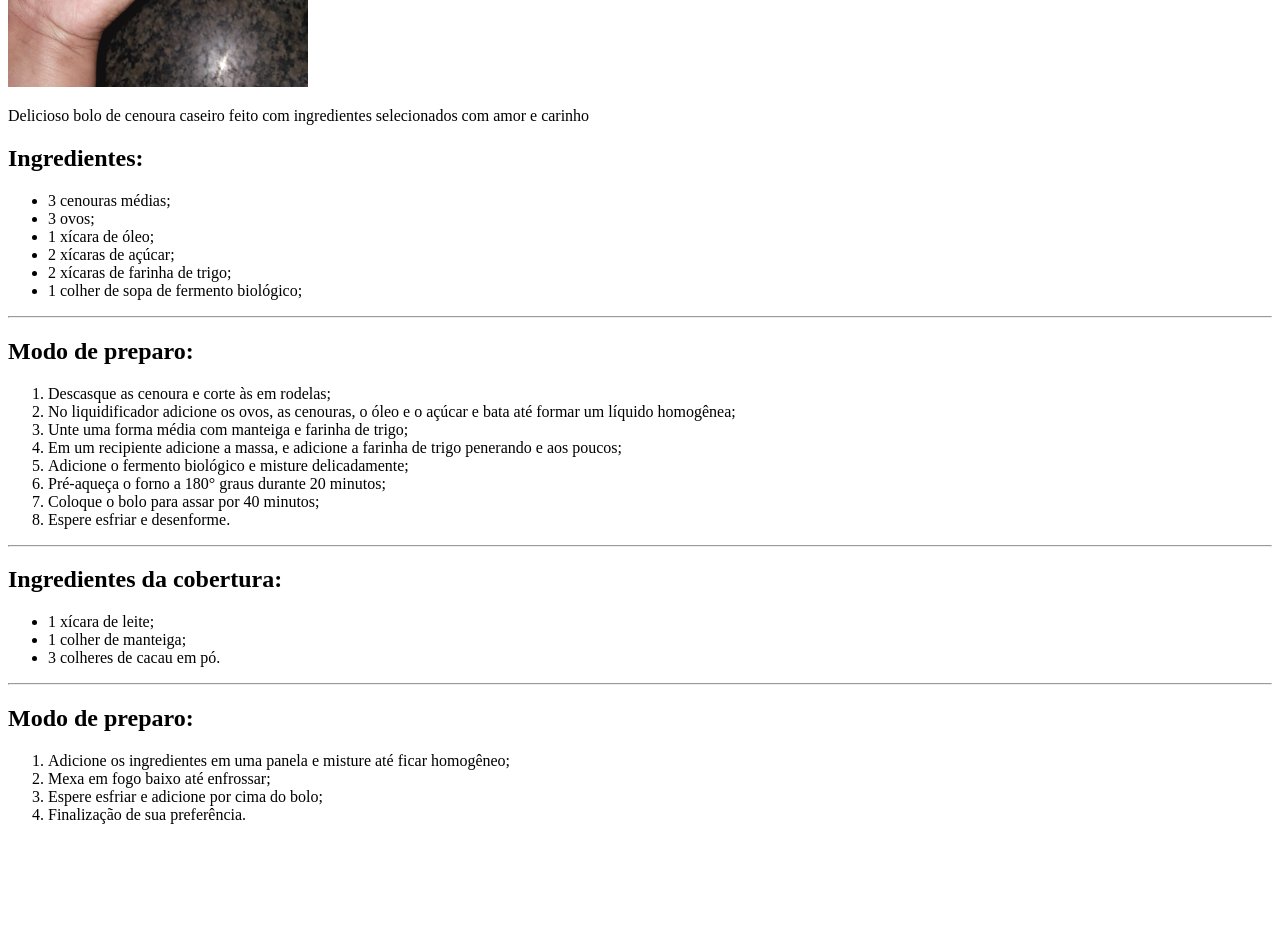
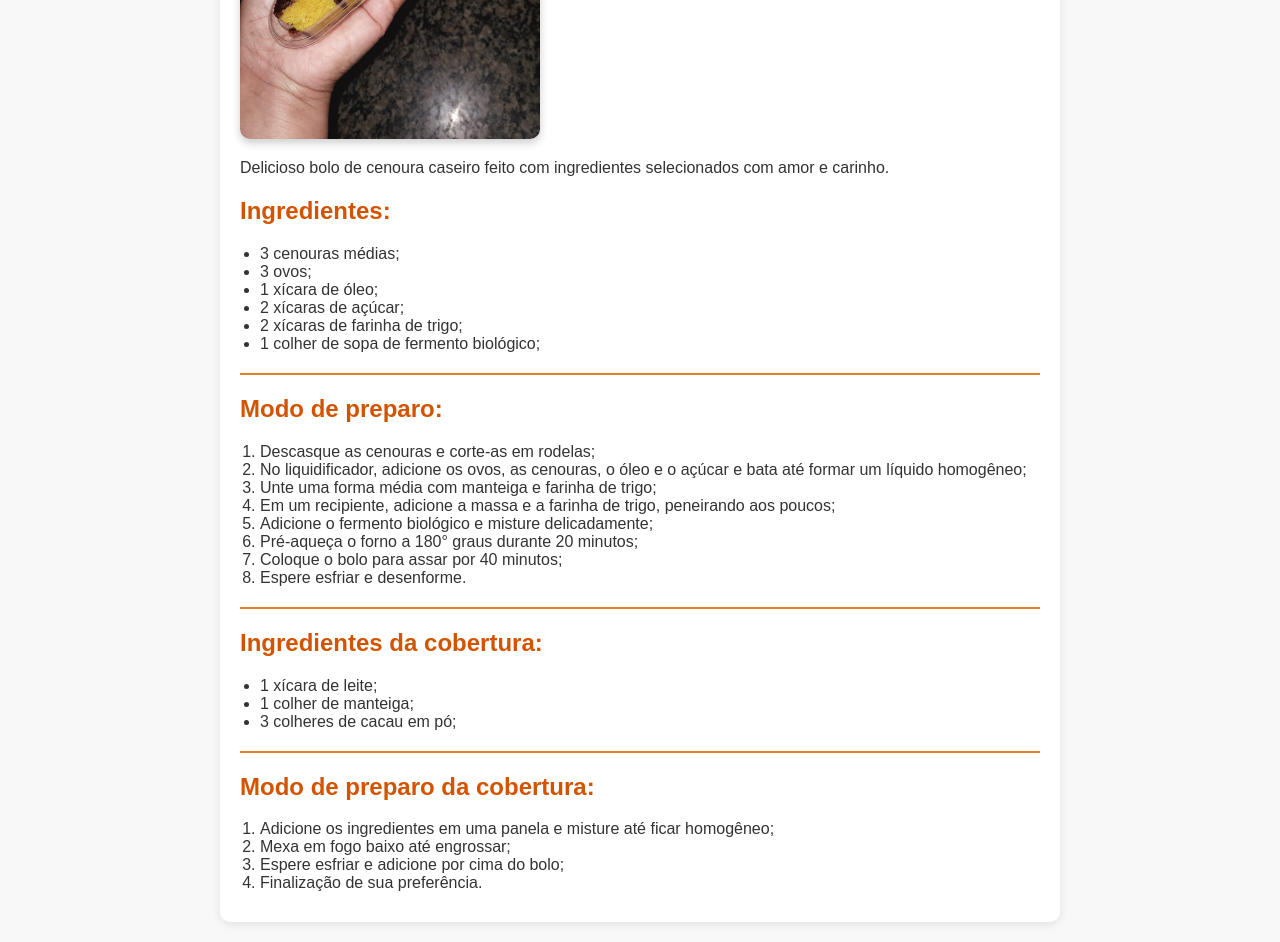
Before and after one commit to belliniana/PROJETO_BOLO, a plain HTML site: page index.html in a window 1280 px wide. Shown: the part 403-1345 px from the top of the page. Before the commit the page ends 1243 px from the top, so only its background shows below. Drawn offline with Linux system fonts and the light colour scheme.

Commit message:
Add files via upload
desenvolvido em sala de aula

```diff
--- /dev/null
+++ b/assets/css/style.css
@@ -0,0 +1,39 @@
+body {
+    font-family: Arial, sans-serif;
+    background-color: #f8f8f8;
+    color: #333;
+    margin: 0;
+    padding: 20px;
+}
+
+h1 {
+    color: #e67e22;
+}
+
+h2 {
+    color: #d35400;
+}
+
+img {
+    border-radius: 10px;
+    box-shadow: 0 4px 8px rgba(0, 0, 0, 0.2);
+}
+
+ul, ol {
+    margin: 10px 0;
+    padding-left: 20px;
+}
+
+hr {
+    border: 1px solid #e67e22;
+    margin: 20px 0;
+}
+
+.container {
+    max-width: 800px;
+    margin: auto;
+    background: white;
+    padding: 20px;
+    border-radius: 10px;
+    box-shadow: 0 2px 10px rgba(0, 0, 0, 0.1);
+}
--- a/index.html
+++ b/index.html
@@ -4,12 +4,15 @@
     <meta charset="UTF-8">
     <meta name="viewport" content="width=device-width, initial-scale=1.0">
     <title>Bolo de Cenoura</title>
+    <link rel="stylesheet" href="assets/css/style.css">
 </head>
 <body>
+    <div class="container">
         <h1>Bolo de Cenoura</h1>
         <hr>
-    <img width="300" src="./img/imagem_do_Bolo_de_Cenoura.jpeg" alt="imagem do Bolo de Cenoura">
-    <p>Delicioso bolo de cenoura caseiro feito com ingredientes selecionados com amor e carinho</p>
+        <img width="300" src="assets/img/imagem_do_Bolo_de_Cenoura.jpeg" alt="imagem do Bolo de Cenoura">
+        <p>Delicioso bolo de cenoura caseiro feito com ingredientes selecionados com amor e carinho.</p>
+
         <h2>Ingredientes:</h2>
         <ul>
             <li>3 cenouras médias;</li>
@@ -19,36 +22,36 @@
             <li>2 xícaras de farinha de trigo;</li>
             <li>1 colher de sopa de fermento biológico;</li>
         </ul>
+
         <hr>
         <h2>Modo de preparo:</h2>
         <ol>
-
-        <li>Descasque as cenoura e corte às em rodelas;</li>
-        <li>No liquidificador adicione os ovos, as cenouras, o óleo e o açúcar e bata até formar um líquido homogênea;</li>
+            <li>Descasque as cenouras e corte-as em rodelas;</li>
+            <li>No liquidificador, adicione os ovos, as cenouras, o óleo e o açúcar e bata até formar um líquido homogêneo;</li>
             <li>Unte uma forma média com manteiga e farinha de trigo;</li>
-        <li>Em um recipiente adicione a massa, e adicione a farinha de trigo penerando e aos poucos;</li>
+            <li>Em um recipiente, adicione a massa e a farinha de trigo, peneirando aos poucos;</li>
             <li>Adicione o fermento biológico e misture delicadamente;</li>
-        <li>Pré-aqueça o forno a 180° graus durante 20 minutos;
-        </li>
+            <li>Pré-aqueça o forno a 180° graus durante 20 minutos;</li>
             <li>Coloque o bolo para assar por 40 minutos;</li>
             <li>Espere esfriar e desenforme.</li>
         </ol>
+
         <hr>
-<h2>Ingredientes da cobertura: </h2>
+        <h2>Ingredientes da cobertura:</h2>
         <ul>
             <li>1 xícara de leite;</li>
             <li>1 colher de manteiga;</li>
-    <li>3 colheres de cacau em pó.</li>
+            <li>3 colheres de cacau em pó;</li>
         </ul>
+
         <hr>
-<h2>Modo de preparo:</h2>
+        <h2>Modo de preparo da cobertura:</h2>
         <ol>
-
             <li>Adicione os ingredientes em uma panela e misture até ficar homogêneo;</li>
-    <li>Mexa em fogo baixo até enfrossar;</li>
+            <li>Mexa em fogo baixo até engrossar;</li>
             <li>Espere esfriar e adicione por cima do bolo;</li>
             <li>Finalização de sua preferência.</li>
         </ol>
-
+    </div>
 </body>
 </html>
```
Also changed, not shown: assets/img/imagem_do_Bolo_de_Cenoura.jpeg (added). Lines whose indentation alone changed are shown as unchanged.
